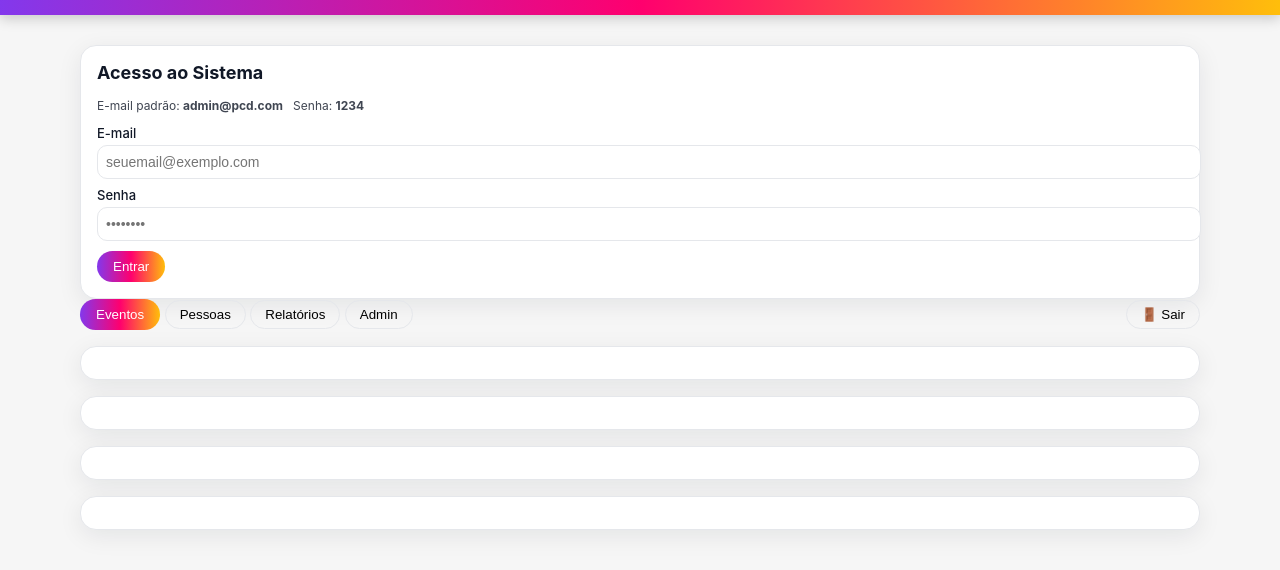
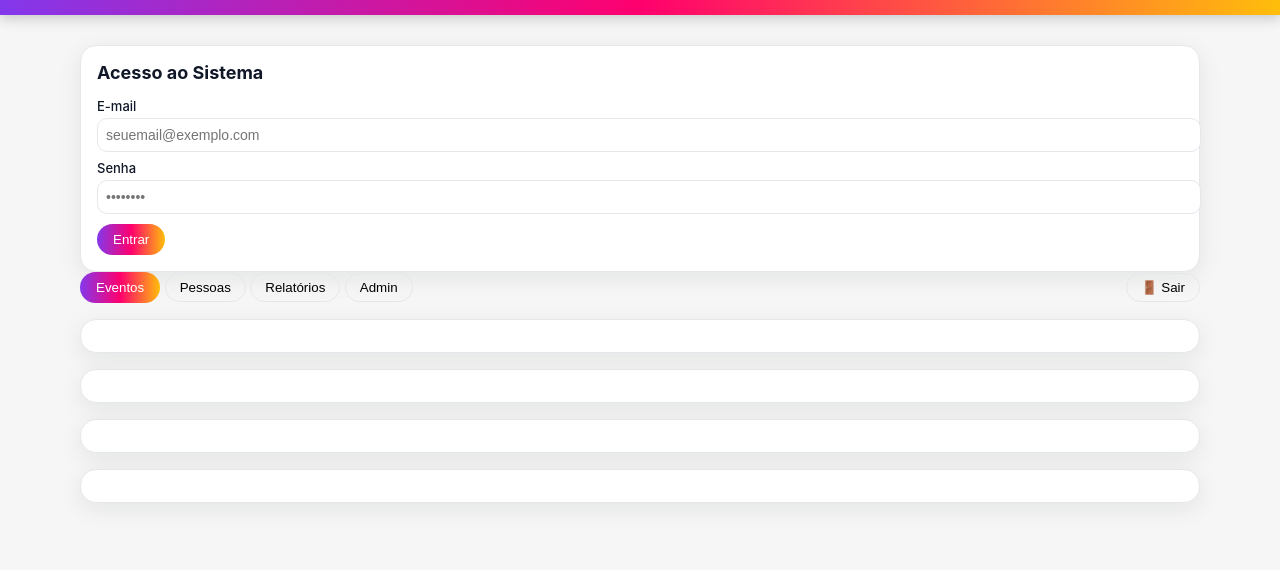
Before and after one commit to epilifcire-debug/pcd-eventos, a plain HTML site: page index.html in a window 1280 px wide. Shown: the part 192-762 px from the top of the page. Drawn offline with nearby package versions, Linux system fonts and the light colour scheme.

Commit message:
Update index.html

```diff
--- a/index.html
+++ b/index.html
@@ -28,9 +28,6 @@
     <!-- Tela de Login -->
     <section id="login-screen" class="card">
       <h2>Acesso ao Sistema</h2>
-      <p style="font-size:12px;opacity:0.8;">
-        E-mail padrão: <b>admin@pcd.com</b> &nbsp; Senha: <b>1234</b>
-      </p>
       <label for="login-email">E-mail</label>
       <input id="login-email" type="email" placeholder="seuemail@exemplo.com" autocomplete="username" />
 
```
